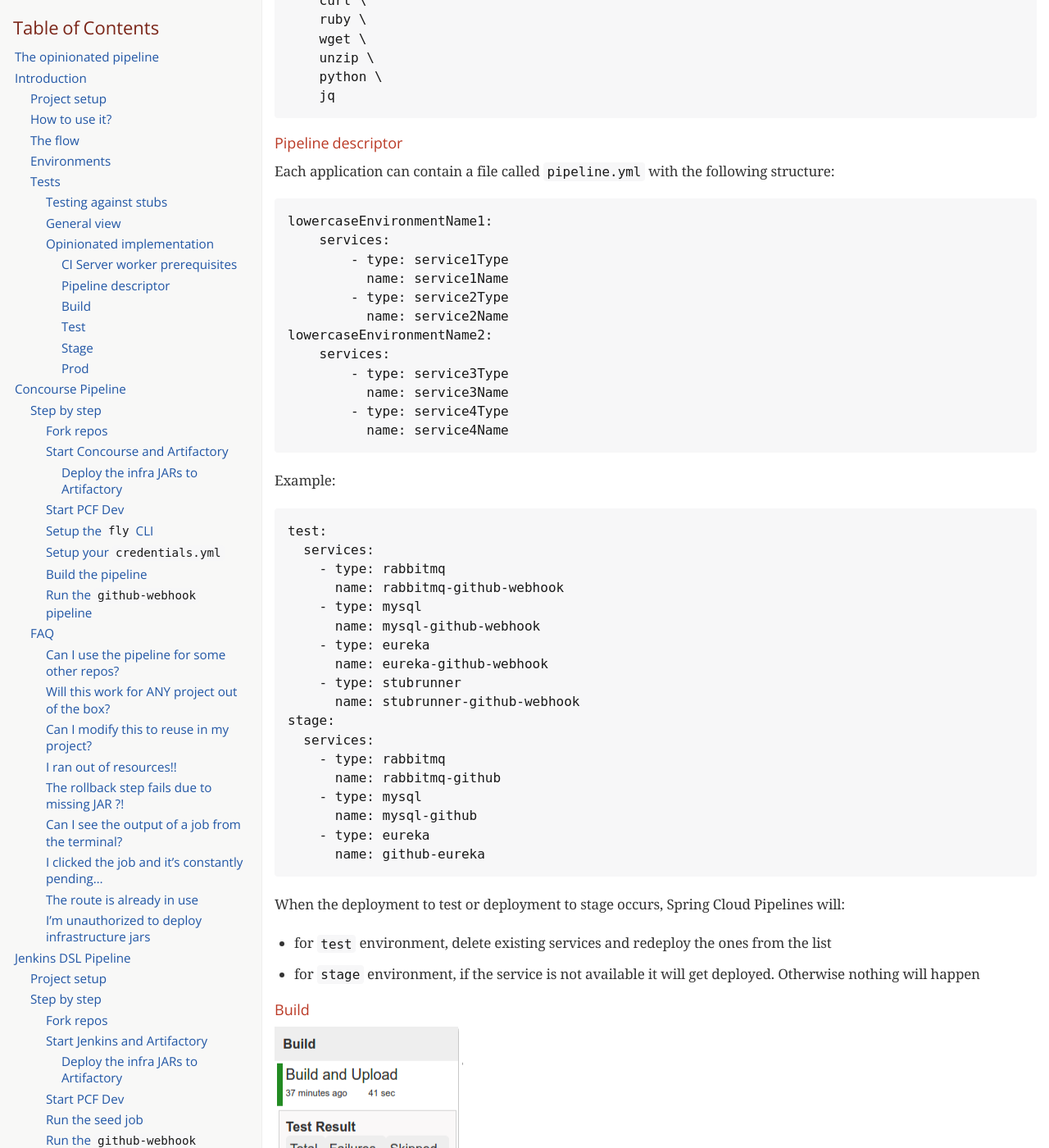
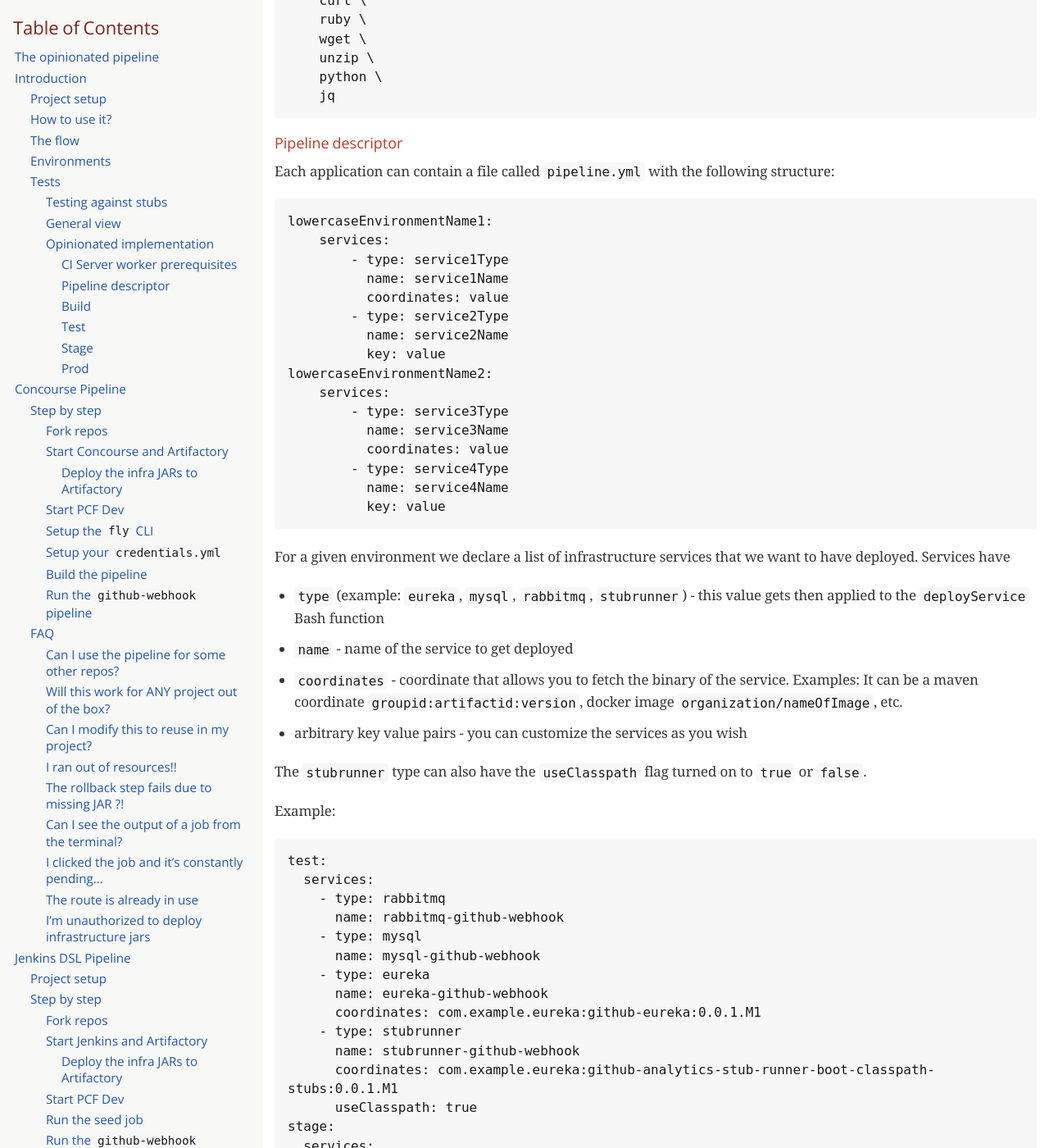
Before and after one commit to spring-attic/spring-cloud-pipelines, a Jekyll site: the page docs/spring-cloud-pipelines.html, which Jekyll copies as it is, in a window 1280 px wide and 1400 px high, scrolled down 8923 px. Shown: the whole window at 82% size. Built offline with Jekyll 4.4.1, drawn with Linux system fonts in a browser that asks for light colours; some web fonts are replaced; some of the changed text lies outside the part shown.

```diff
--- a/docs/spring-cloud-pipelines.html
+++ b/docs/spring-cloud-pipelines.html
@@ -1090,15 +1090,46 @@
     services:
         - type: service1Type
           name: service1Name
+          coordinates: value
         - type: service2Type
           name: service2Name
+          key: value
 lowercaseEnvironmentName2:
     services:
         - type: service3Type
           name: service3Name
+          coordinates: value
         - type: service4Type
-          name: service4Name</code></pre>
-</div>
+          name: service4Name
+          key: value</code></pre>
+</div>
+</div>
+<div class="paragraph">
+<p>For a given environment we declare a list of infrastructure services that we
+want to have deployed. Services have</p>
+</div>
+<div class="ulist">
+<ul>
+<li>
+<p><code>type</code> (example: <code>eureka</code>, <code>mysql</code>, <code>rabbitmq</code>, <code>stubrunner</code>) - this value gets
+then applied to the <code>deployService</code> Bash function</p>
+</li>
+<li>
+<p><code>name</code> - name of the service to get deployed</p>
+</li>
+<li>
+<p><code>coordinates</code> - coordinate that allows you to fetch the binary of the service.
+Examples: It can be a maven coordinate <code>groupid:artifactid:version</code>,
+ docker image <code>organization/nameOfImage</code>, etc.</p>
+</li>
+<li>
+<p>arbitrary key value pairs - you can customize the services as you wish</p>
+</li>
+</ul>
+</div>
+<div class="paragraph">
+<p>The <code>stubrunner</code> type can also have the <code>useClasspath</code> flag turned on to <code>true</code>
+or <code>false</code>.</p>
 </div>
 <div class="paragraph">
 <p>Example:</p>
@@ -1113,8 +1144,11 @@
       name: mysql-github-webhook
     - type: eureka
       name: eureka-github-webhook
+      coordinates: com.example.eureka:github-eureka:0.0.1.M1
     - type: stubrunner
       name: stubrunner-github-webhook
+      coordinates: com.example.eureka:github-analytics-stub-runner-boot-classpath-stubs:0.0.1.M1
+      useClasspath: true
 stage:
   services:
     - type: rabbitmq
@@ -1122,7 +1156,8 @@
     - type: mysql
       name: mysql-github
     - type: eureka
-      name: github-eureka</code></pre>
+      name: github-eureka
+      coordinates: com.example.eureka:github-eureka:0.0.1.M1</code></pre>
 </div>
 </div>
 <div class="paragraph">
```
Also changed, not shown: README.adoc (+23 -1 lines), docs/INTRO.adoc (+22 -0 lines), 2 other files.
